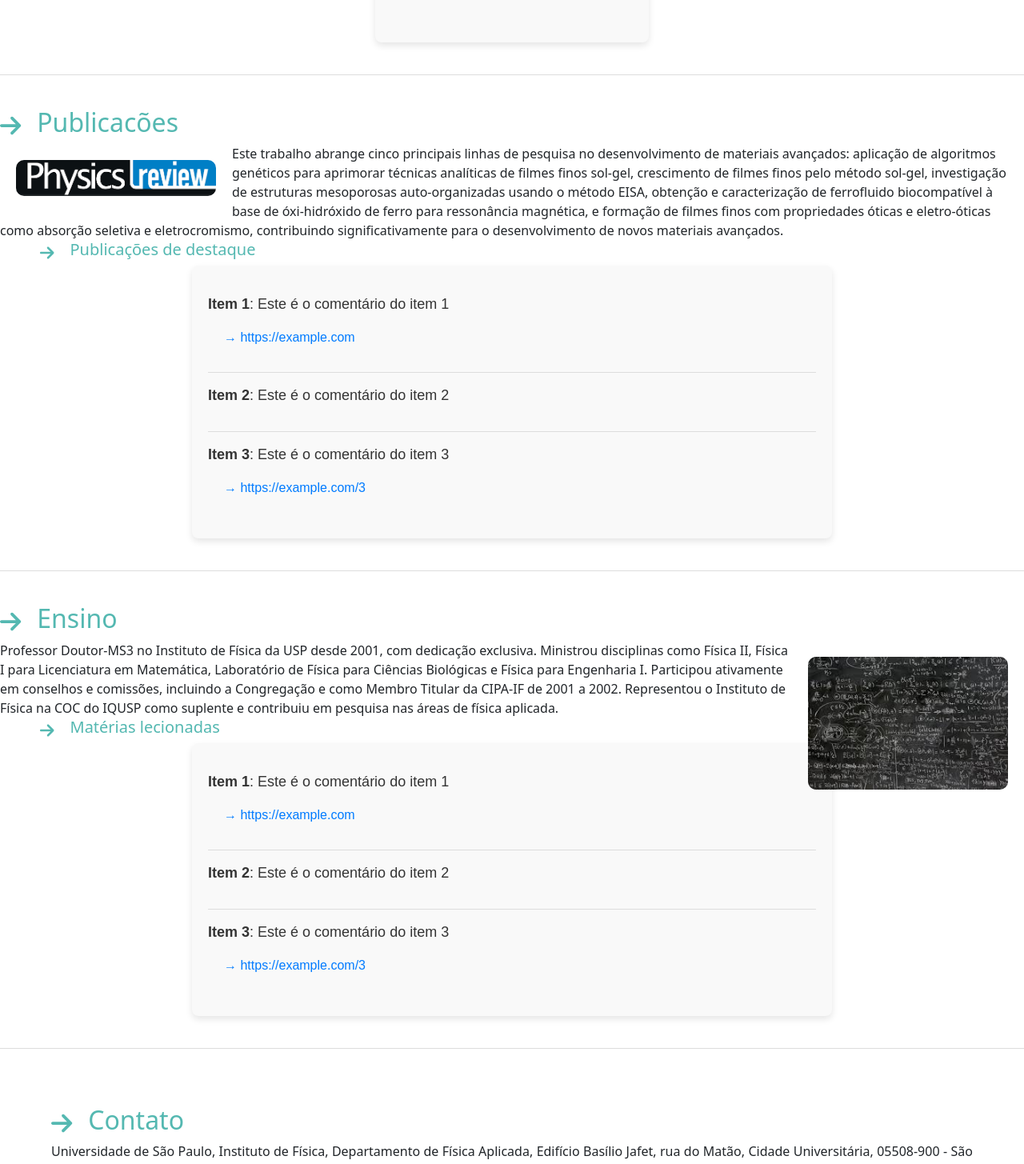
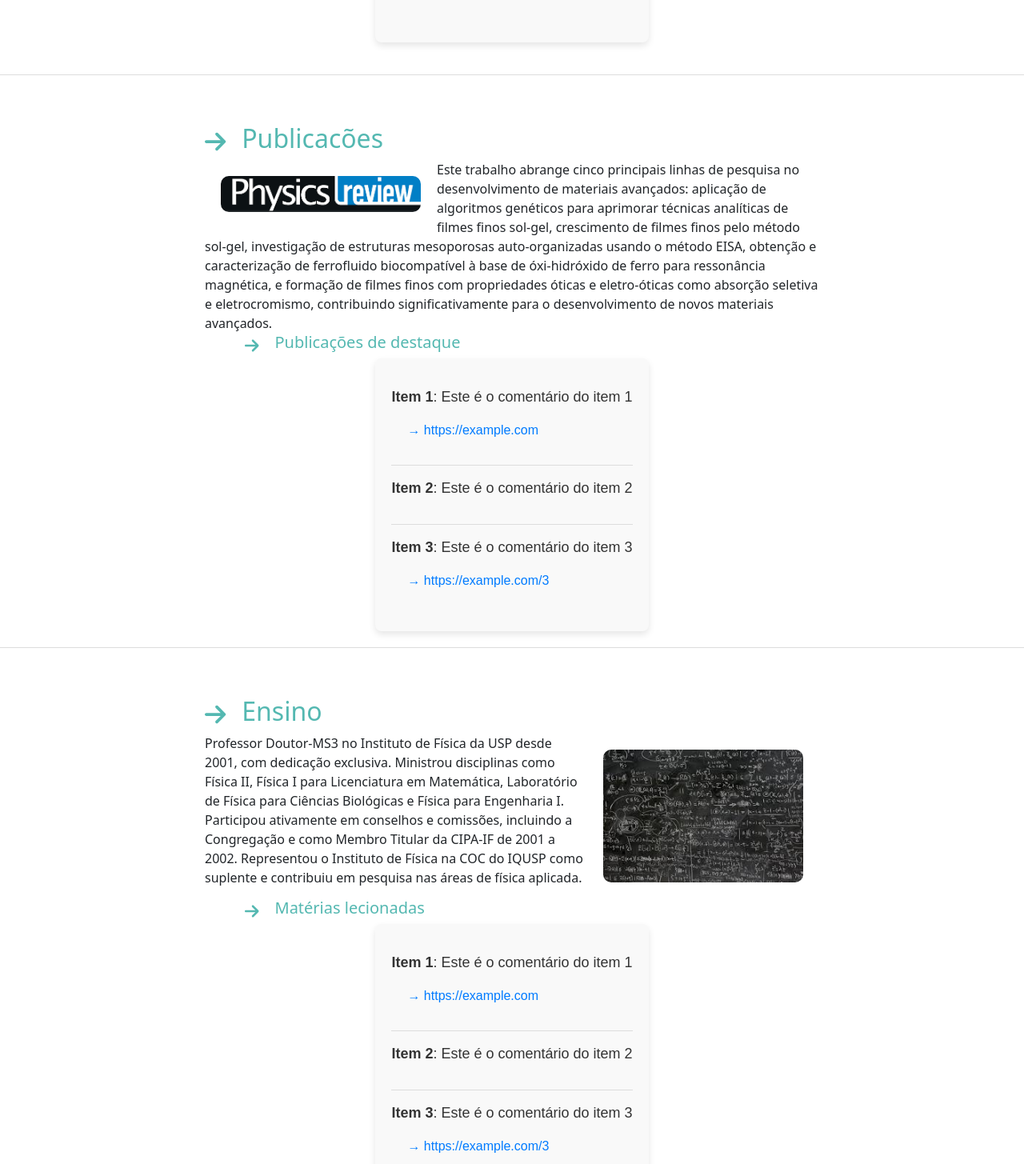
Before and after one commit to DanielDCSS/profGian, a React (Vite) app: page / in a window 1280 px wide. Shown: the part 2404-3859 px from the top of the page at 80% size. Built offline with nearby package versions, Linux system fonts and the light colour scheme.

Commit message:
Tinha 1 dtalhe que dava erro no css, aqui o conserto dele

```diff
--- a/src/index.css
+++ b/src/index.css
@@ -180,6 +180,23 @@ section {
   transition: opacity 0.4s ease, transform 0.4s ease;
   animation-delay: 1.2s;
 }
+.publicacões{
+  width: 60%;
+  display: flex;
+  flex-direction: column;
+  transform: translateY(20px);
+  transition: opacity 0.4s ease, transform 0.4s ease;
+  animation-delay: 1.2s;
+}
+
+.ensino{
+  width: 60%;
+  display: flex;
+  flex-direction: column;
+  transform: translateY(20px);
+  transition: opacity 0.4s ease, transform 0.4s ease;
+  animation-delay: 1.2s;
+}
 
 footer {
   background-color: #6d8b89;
```
